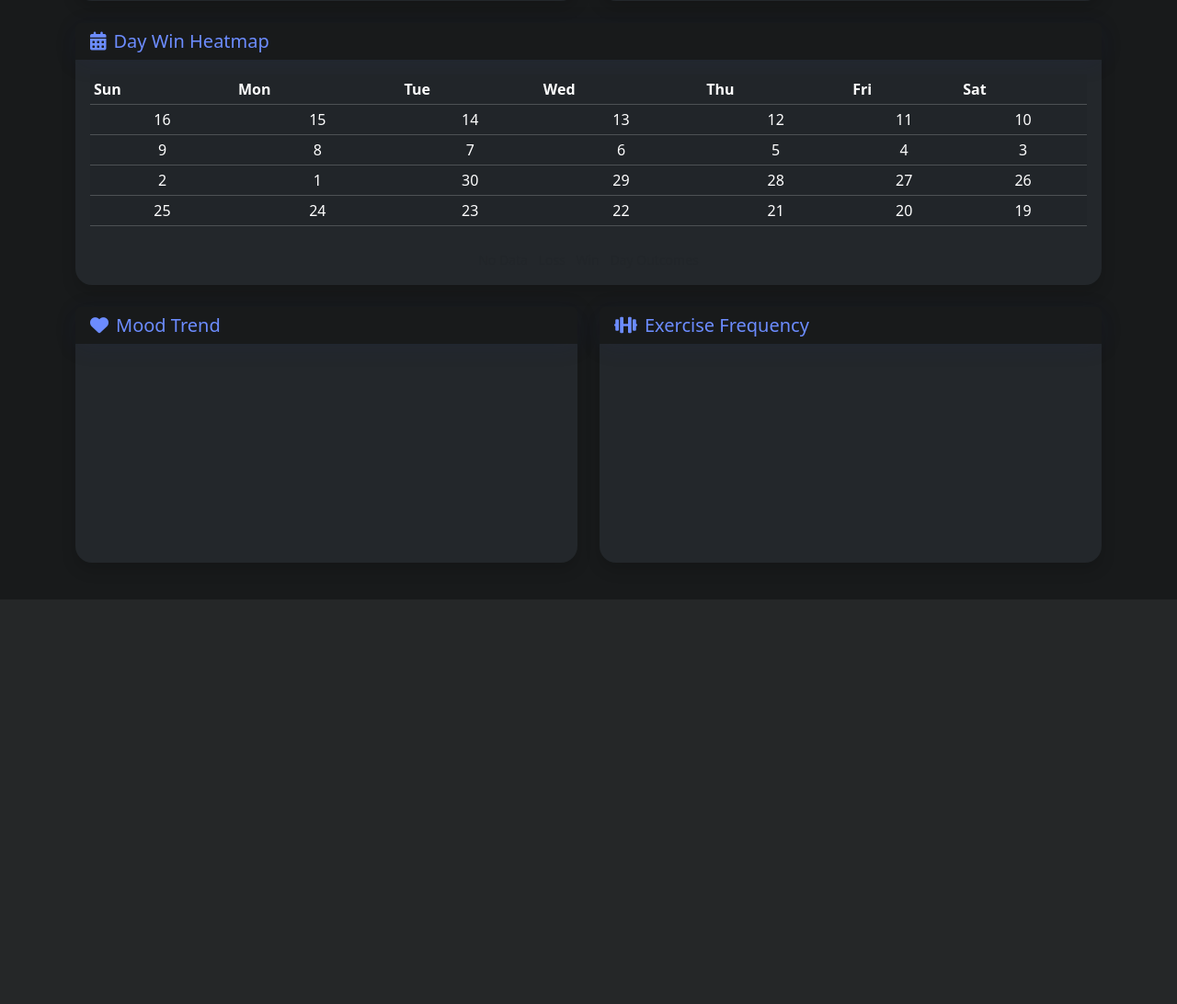
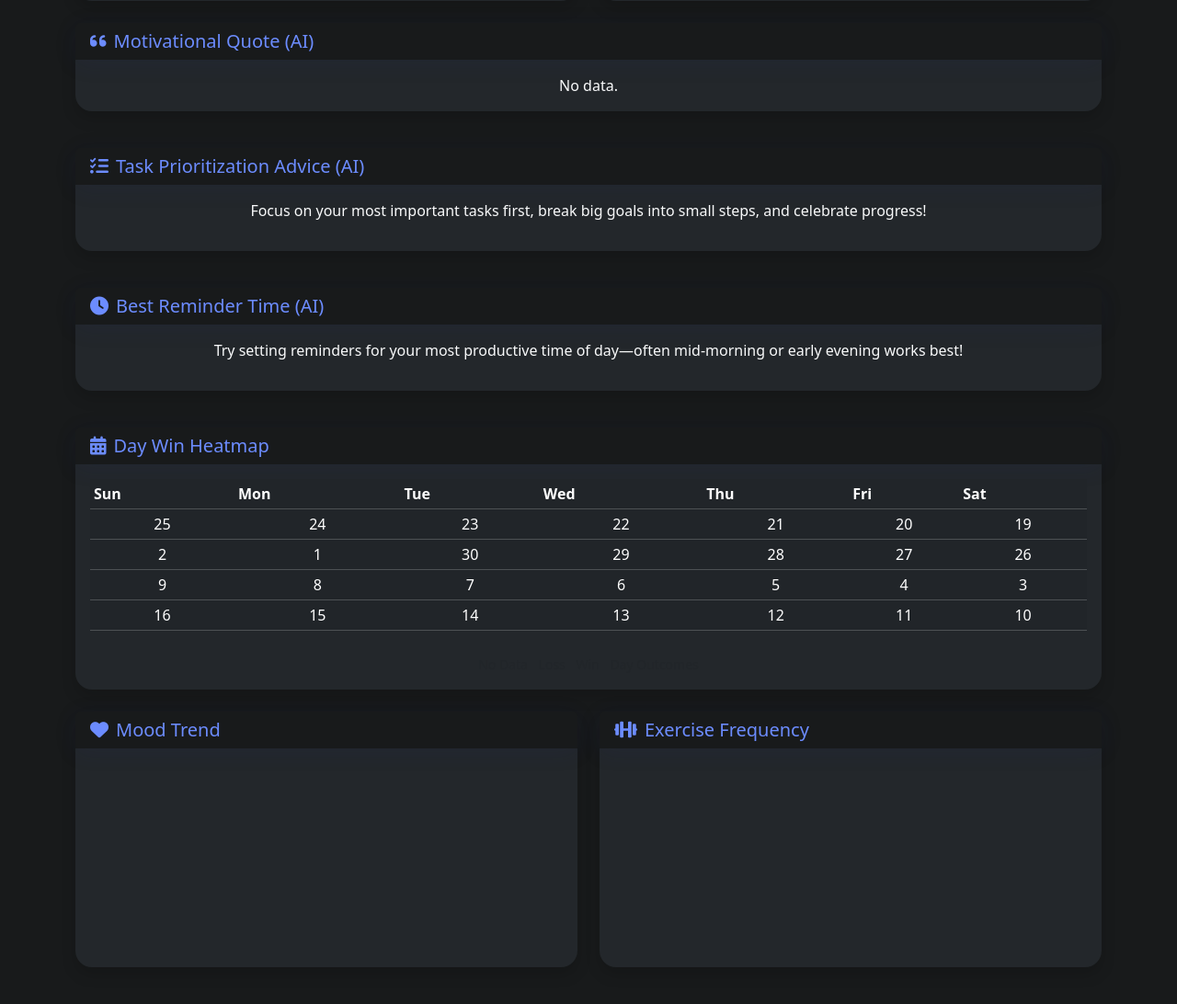
Before and after one commit to aarya0454/schedule_tracker, a Flask app: page /dashboard in a window 1280 px wide. Shown: the part 2146-3238 px from the top of the page at 92% size. Before the commit the page ends 2798 px from the top, so only its background shows below. Run offline with Flask 3, Linux system fonts and the light colour scheme; the visitor is signed in with stand-in values (Sample User, id 1); data that the repository does not hold is empty; a map, chart or similar area stays blank.

Commit message:
fix error

```diff
--- a/templates/dashboard.html
+++ b/templates/dashboard.html
@@ -588,7 +588,44 @@
 </div>
 {% endif %}
 
-<!-- Calendar Heatmap -->
+<!-- AI Cards (restored) -->
+<div class="row mb-4">
+  <div class="col-12">
+    <div class="card shadow mb-3">
+      <div class="card-header bg-info text-white">
+        <h5 class="mb-0"><i class="fas fa-quote-left me-2"></i>Motivational Quote (AI)</h5>
+      </div>
+      <div class="card-body text-center">
+        <div id="ai-motivational-quote"><span class="spinner-border spinner-border-sm"></span> Loading motivational quote...</div>
+      </div>
+    </div>
+  </div>
+</div>
+<div class="row mb-4">
+  <div class="col-12">
+    <div class="card shadow mb-3">
+      <div class="card-header bg-info text-white">
+        <h5 class="mb-0"><i class="fas fa-tasks me-2"></i>Task Prioritization Advice (AI)</h5>
+      </div>
+      <div class="card-body text-center">
+        <div id="ai-task-advice"><span class="spinner-border spinner-border-sm"></span> Loading advice...</div>
+      </div>
+    </div>
+  </div>
+</div>
+<div class="row mb-4">
+  <div class="col-12">
+    <div class="card shadow mb-3">
+      <div class="card-header bg-info text-white">
+        <h5 class="mb-0"><i class="fas fa-clock me-2"></i>Best Reminder Time (AI)</h5>
+      </div>
+      <div class="card-body text-center">
+        <div id="ai-reminder-time"><span class="spinner-border spinner-border-sm"></span> Loading reminder time...</div>
+      </div>
+    </div>
+  </div>
+</div>
+<!-- Fix Day Win Heatmap order: reverse heatmap_dates so oldest week is at top -->
 {% if heatmap_dates %}
 <div class="row mb-4">
     <div class="col-12">
@@ -605,7 +642,7 @@
                             </tr>
                         </thead>
                         <tbody>
-                            {% for week_dates in heatmap_dates %}
+                            {% for week_dates in heatmap_dates|reverse %}
                             <tr>
                                 {% for checkin_date in week_dates %}
                                 {% set evening_checkin_item = evening_checkins|selectattr('date', 'equalto', checkin_date)|first %}
```
